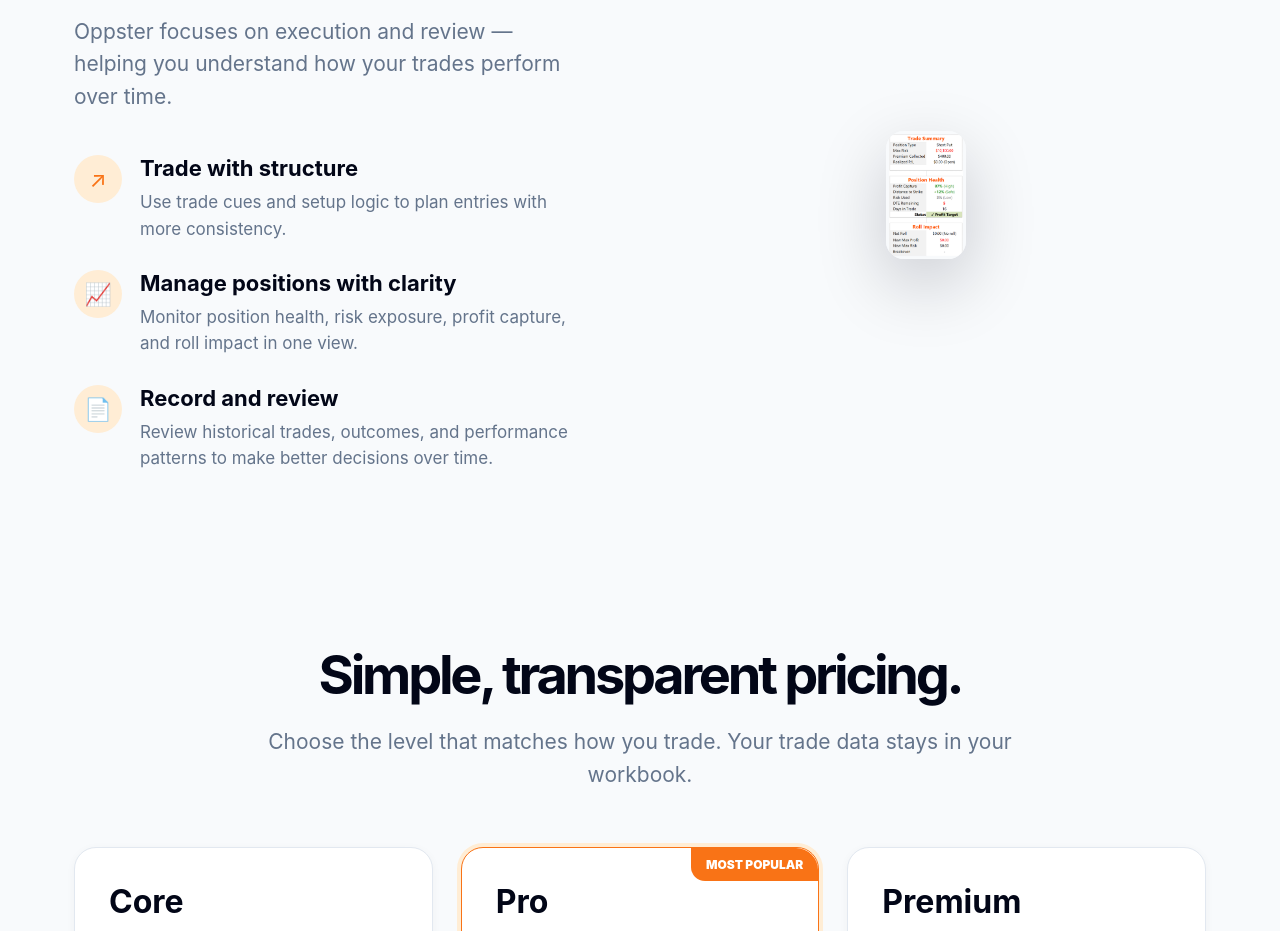
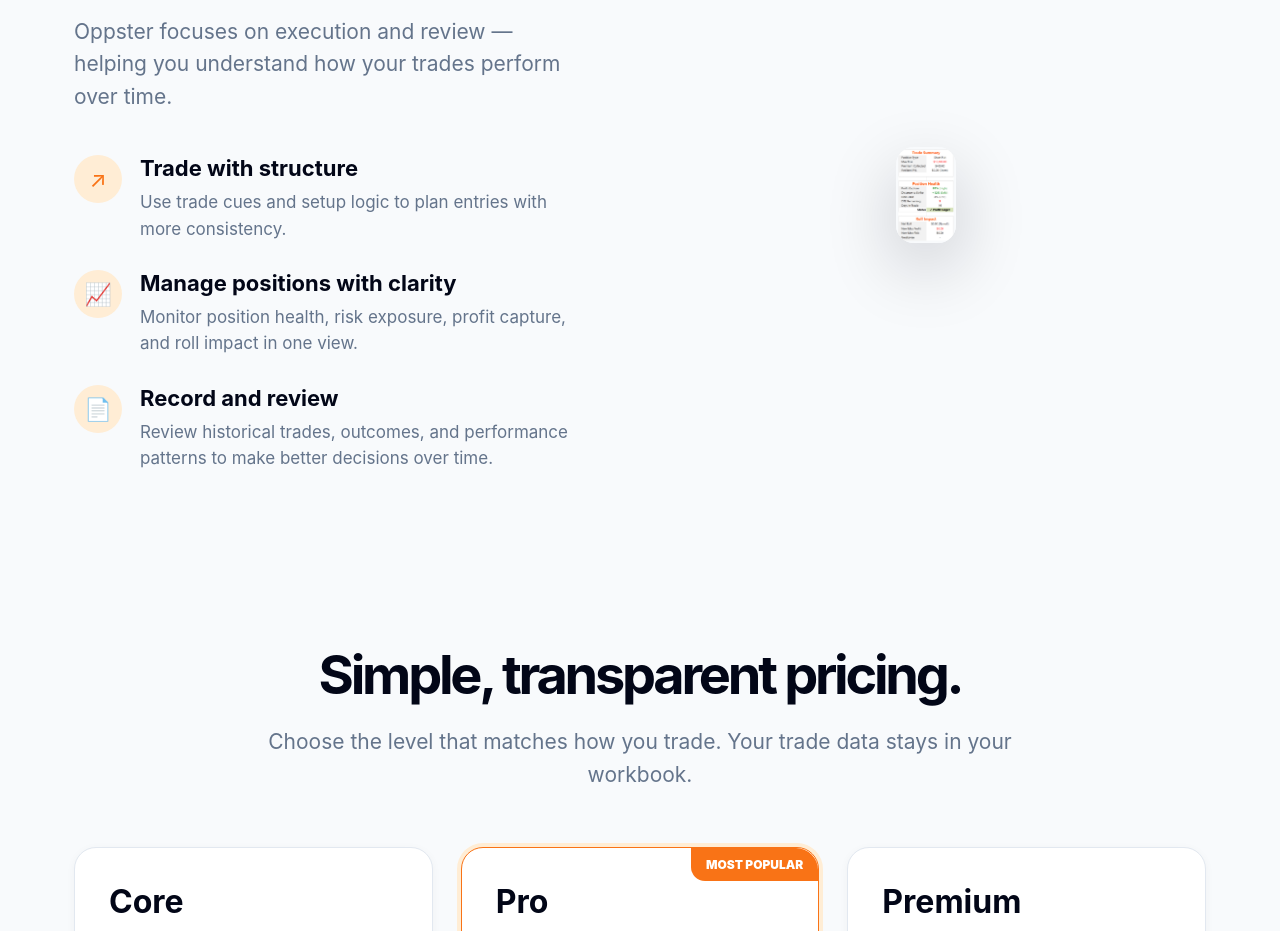
Before and after one commit to oppster/main, a plain HTML site: page index.html in a window 1280 px wide. Shown: the part 2000-2931 px from the top of the page. Drawn offline with Linux system fonts and the light colour scheme.

Commit message:
Update index.html

```diff
--- a/index.html
+++ b/index.html
@@ -242,7 +242,7 @@
 
     .manage-image img {
       width: 100%;
-      max-width: 80px;
+      max-width: 60px;
       margin: 0 auto;
       display: block;
     }
```
